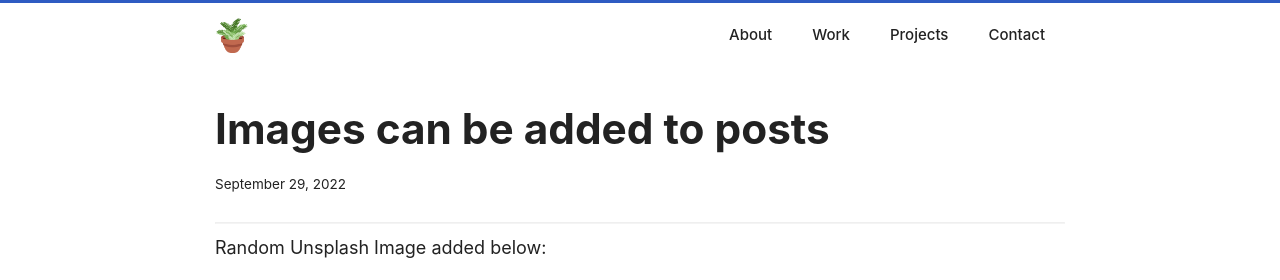
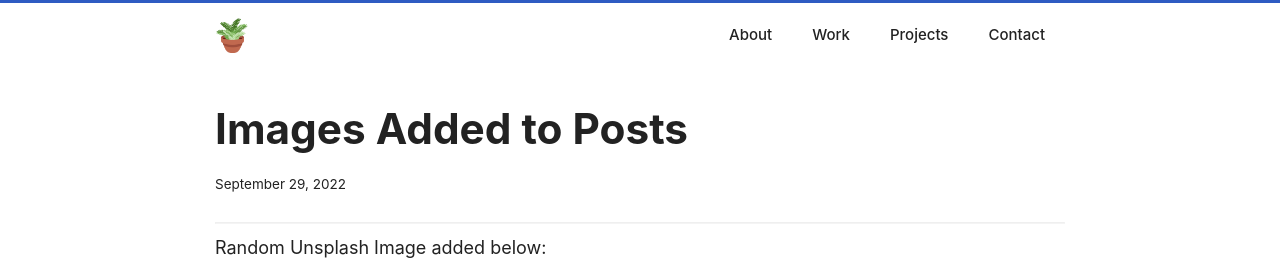
Before and after one commit to dudul-bdul/pareenglishcourse, an Eleventy site: page src/posts/fourthpost.md in a window 1280 px wide. Shown: the top 280 px of the page. Built offline with nearby package versions, Linux system fonts and the light colour scheme; Eleventy itself is replaced by a stand-in of ours; files that its build step writes are made by us from their sources.

Commit message:
Update Post “fourthpost”

```diff
--- a/src/posts/fourthpost.md
+++ b/src/posts/fourthpost.md
@@ -1,5 +1,5 @@
 ---
-title: Images can be added to posts
+title: Images Added to Posts
 date: 2022-09-29T03:35:16.375Z
 summary: Add a random image to your post using unsplash
 tags:
```
